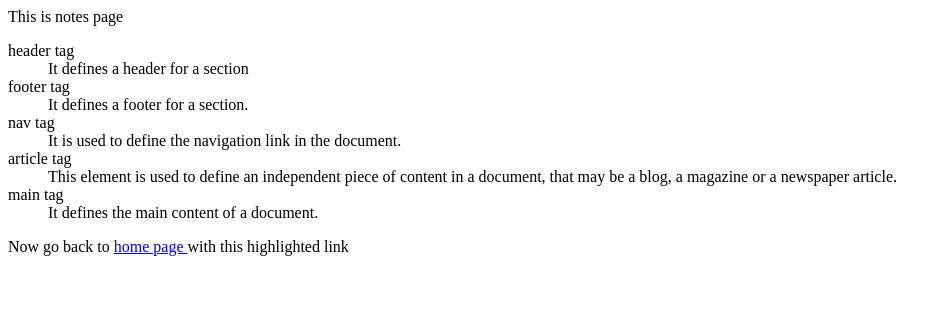
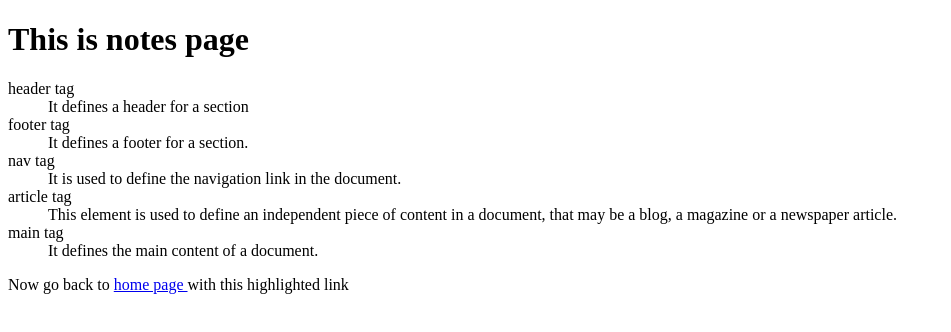
Before and after one commit to saranshkalsi/html-assignment, a plain HTML site: page notes.html in a window 1280 px wide. Shown: the whole page, without its empty margins (0-951 px from the left). Drawn offline with Linux system fonts and the light colour scheme.

Commit message:
simple html website

```diff
--- a/notes.html
+++ b/notes.html
@@ -4,11 +4,11 @@
     <meta charset="UTF-8">
     <meta http-equiv="X-UA-Compatible" content="IE=edge">
     <meta name="viewport" content="width=device-width, initial-scale=1.0">
-    <title>Document</title>
+    <title>This is note page title</title>
 </head>
 <body>
     <header>
-        This is notes page
+        <h1>This is notes page</h1>
     </header>
 
     <dl>
```
